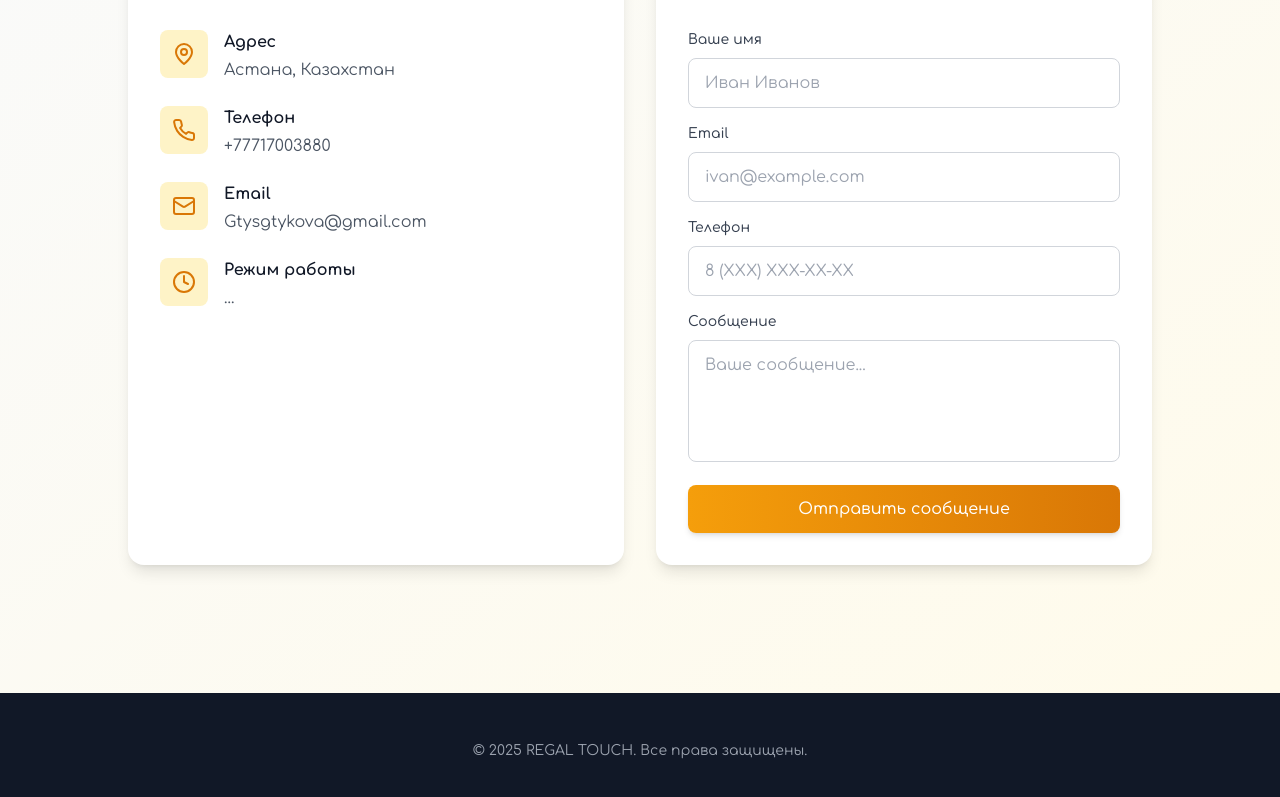
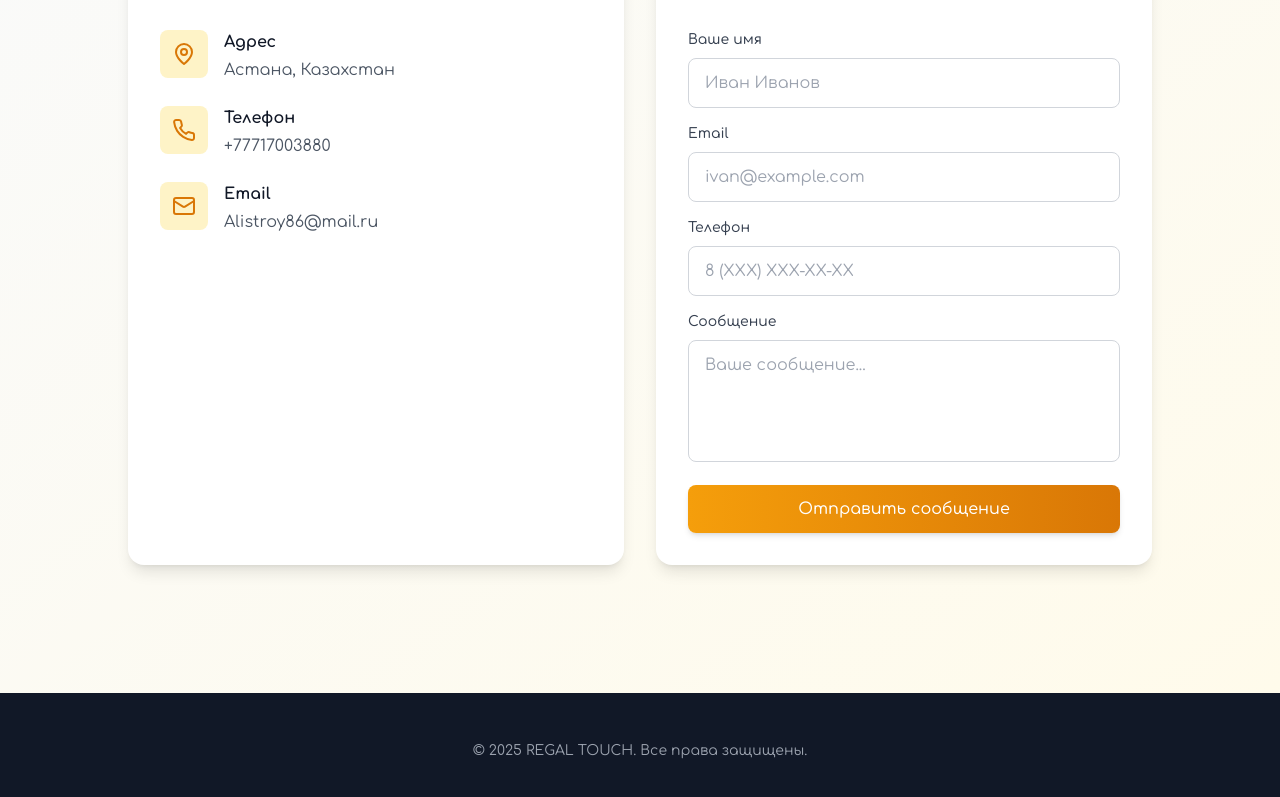
Before and after one commit to KhaidarovNurlan/REGAL-TOUCH, a React (Vite) app: page / in a window 1280 px wide. Shown: the part 4734-5531 px from the top of the page. Built offline with nearby package versions, Linux system fonts and the light colour scheme.

Commit message:
Added email of company

```diff
--- a/src/App.tsx
+++ b/src/App.tsx
@@ -478,21 +478,10 @@ function App() {
                     </div>
                     <div className="ml-4">
                       <h4 className="font-bold text-gray-900 mb-1">Email</h4>
-                      <p className="text-gray-600">Gtysgtykova@gmail.com</p>
+                      <p className="text-gray-600">Alistroy86@mail.ru</p>
                     </div>
                   </div>
 
-                  <div className="flex items-start">
-                    <div className="w-12 h-12 bg-amber-100 rounded-lg flex items-center justify-center flex-shrink-0">
-                      <Clock className="text-amber-600" size={24} />
-                    </div>
-                    <div className="ml-4">
-                      <h4 className="font-bold text-gray-900 mb-1">
-                        Режим работы
-                      </h4>
-                      <p className="text-gray-600">...</p>
-                    </div>
-                  </div>
                 </div>
               </div>
 
```
